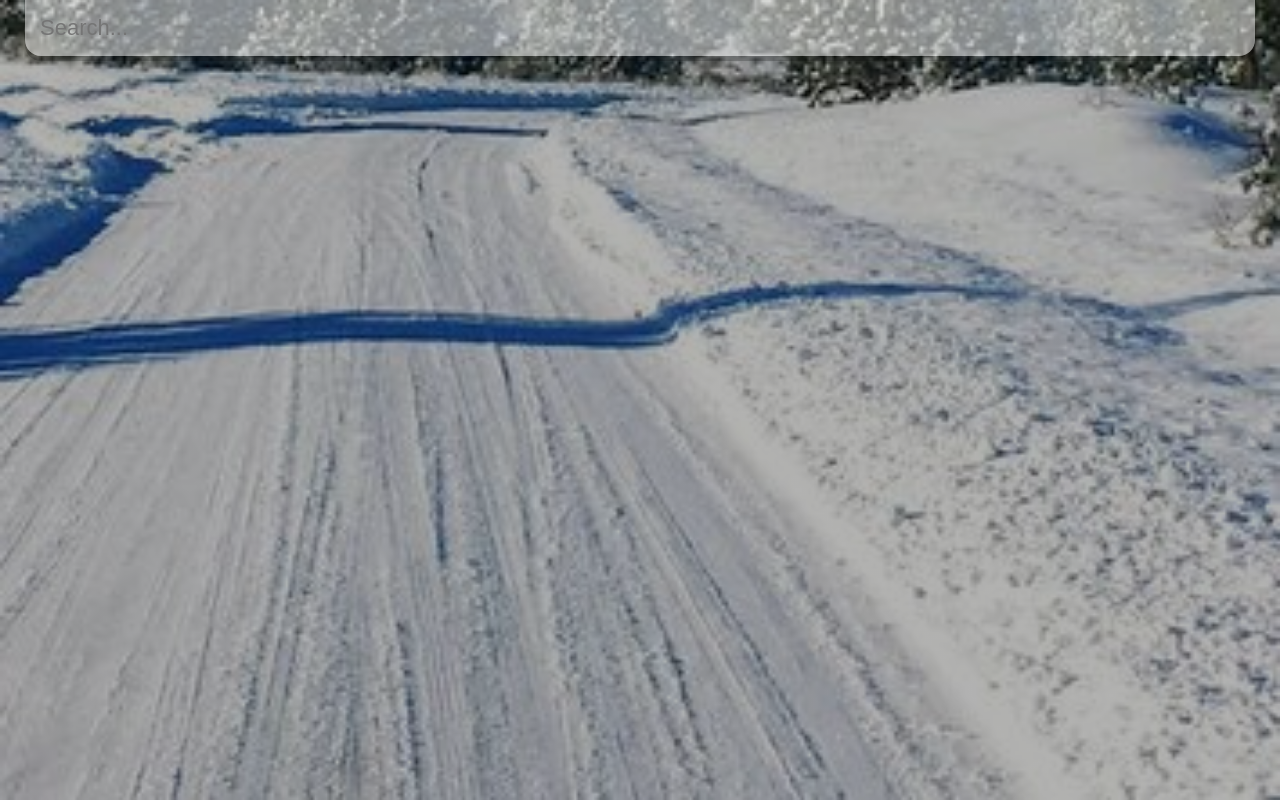
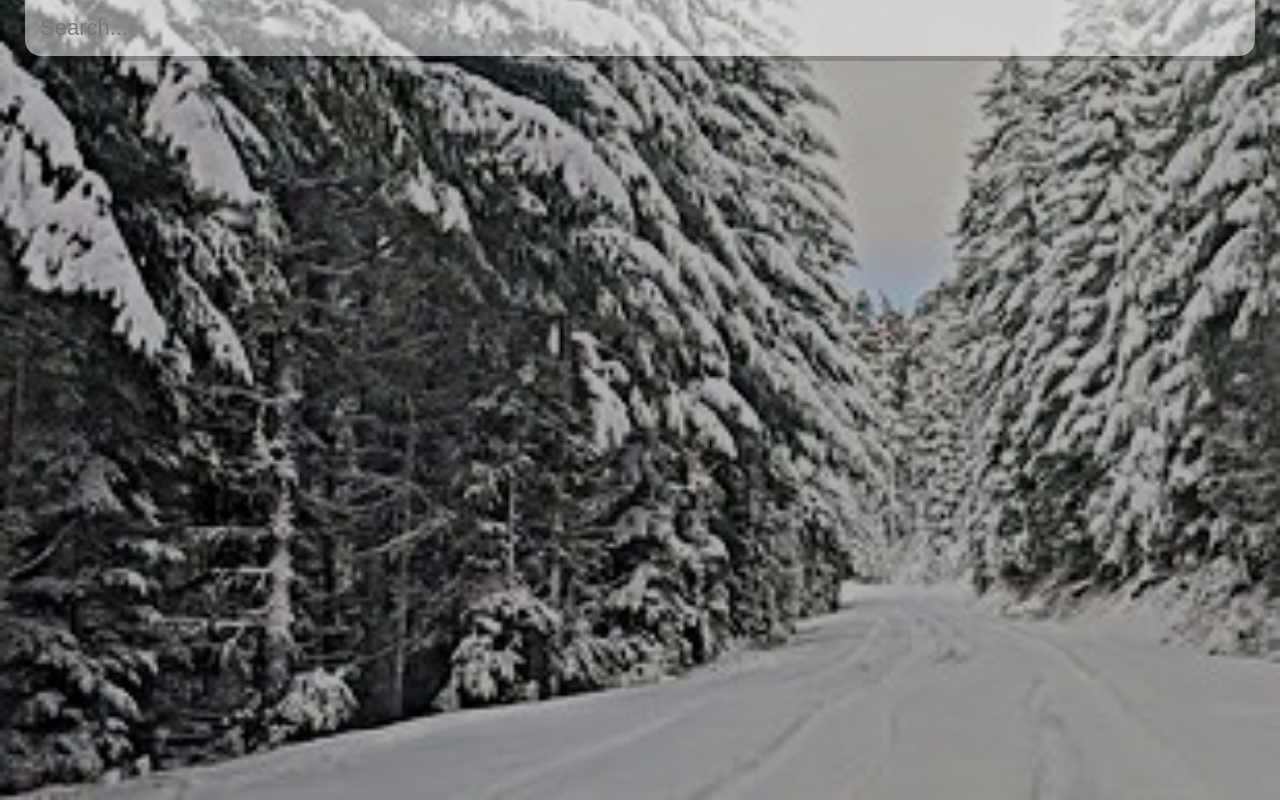
Before and after one commit to hughesmarissa/my-weather-app, a React (Create React App) app: page / in a window 1280 px wide. Built offline with nearby package versions, Linux system fonts and the light colour scheme.

Commit message:
Add ternary operator for background  transition

```diff
--- a/src/App.js
+++ b/src/App.js
@@ -35,7 +35,8 @@ function App() {
       }
 
   return (
-    <div className="app">
+      //check for under/over 16° for background change
+    <div className={(typeof weather.main != "undefined") ? ((weather.main.temp > 16) ? 'app warm' : 'app') : 'app'}>
         <main>
             <div className="search-box">
                 <input
--- a/src/index.css
+++ b/src/index.css
@@ -10,16 +10,16 @@ body {
 }
 
 .app {
-    background-image: url('./assets/images/snowMT.JPG');
+    background-image: url('./assets/images/snow.jpg');
     background-size: cover;
     background-position: bottom;
-    transition: 0.4 ease-out;
+    transition: 0.5s ease-in;
 }
 .app.warm {
     background: url('./assets/images/agave.jpg');
     background-size: cover;
     background-position: bottom;
-    transition: 0.4 ease-out;
+    transition: 0.5s ease-in;
 }
 
 main {
```
